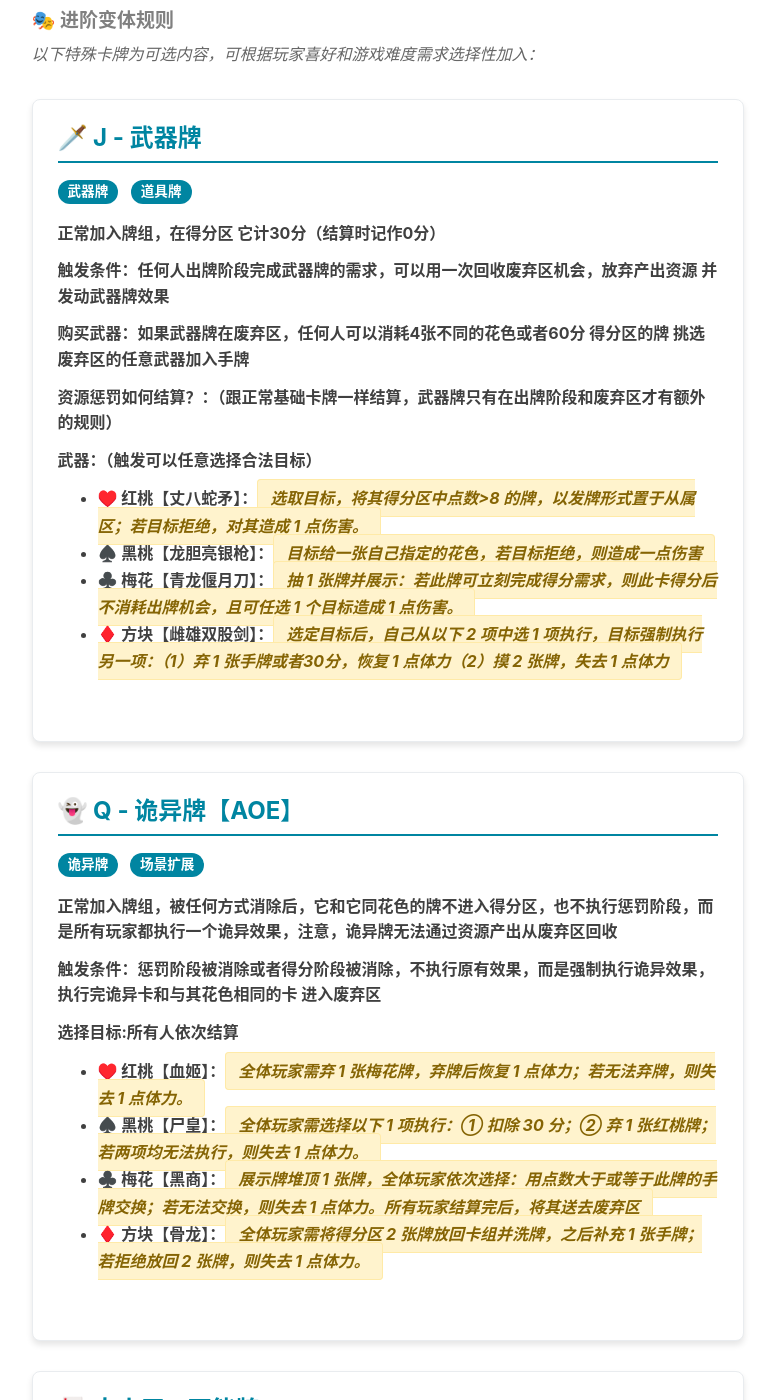
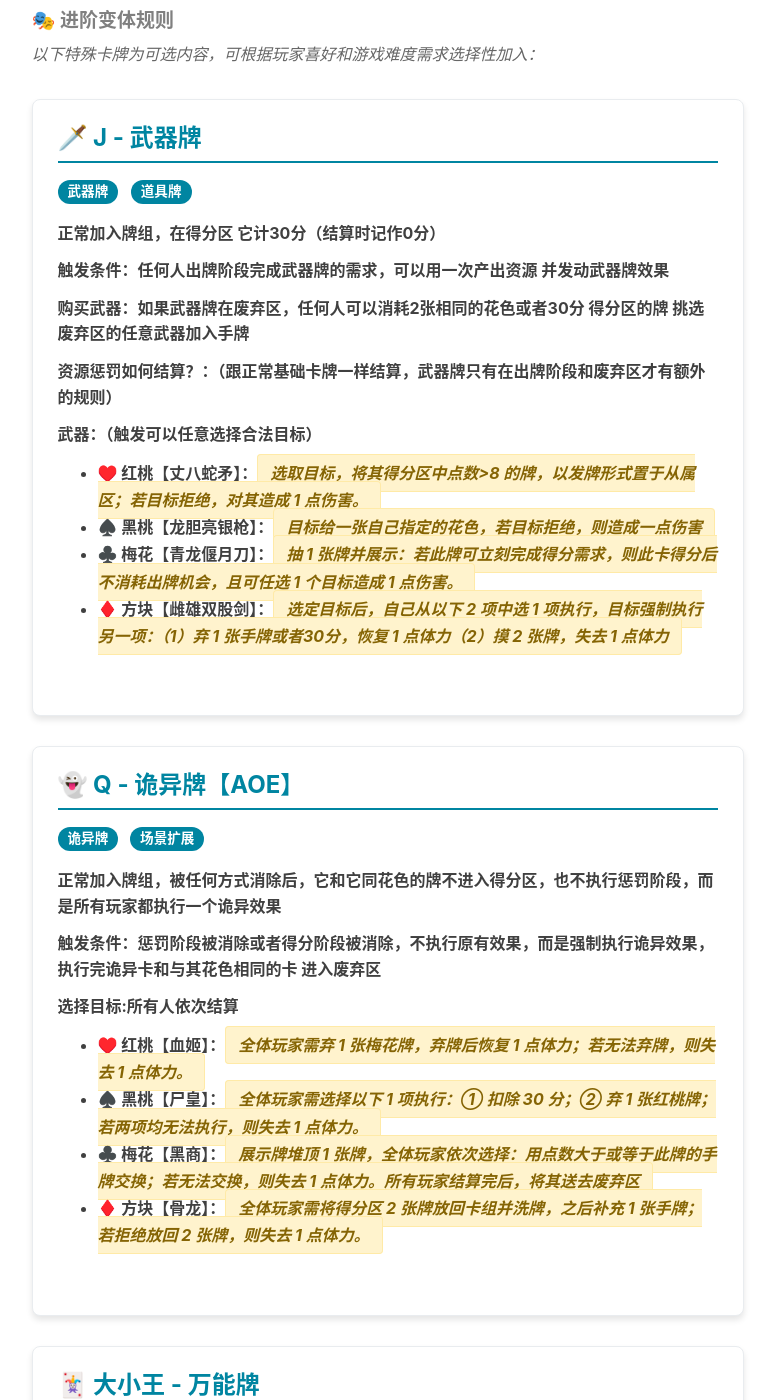
Before and after one commit to Drinkwang/jekyll2, a Jekyll site: the page built from shiguipai.html, in a window 1280 px wide and 1400 px high, scrolled down 3456 px. Shown: the whole window, without its empty margins (136-911 px from the left). Built offline with Jekyll 4.4.1, drawn with Linux system fonts in a browser that asks for light colours; nearby versions of some CDN libraries; comment, search, counter and statistics services are not loaded; some of the changed text lies outside the part shown.

Commit message:
仕诡牌

```diff
--- a/shiguipai.html
+++ b/shiguipai.html
@@ -146,7 +146,7 @@
                         <li><strong>代替惩罚</strong>玩家如果没有支付花色，可用红桃代替，当所有从属惩罚阶段结束，进入抽牌阶段</li>
                         <li><strong>抽牌阶段：</strong>玩家如果手牌小于5张，抽一张，这些是手牌</li>
                         <li><strong>出牌阶段：</strong>每回合最多可打出4张手卡（单人游戏可减少打出张数提升难度）<del>（每种花色限一次，这个限制可废除）</del>到从属上，如果从属在出牌阶段有二张花色/图案相同，2张牌都进入当前玩家的得分区（每个玩家有不同的得分区）
-                        <li><strong>产出资源</strong>每当玩家从从属获得得分后，可以从废弃区将一张从属花色（k的花色）加入手牌，这个操作每回合可以执行4次【每次完成需求可以执行】，如果没有可以加入的手牌，玩家也可以消耗2次机会从牌堆抽一张牌</li>
+                        <li><strong>产出资源</strong>每当玩家从从属获得得分后，可以从牌顶亮出三张牌，把从属相同花色（k的花色）加入手牌，这个操作每回合可以执行4次【每次完成需求可以执行】，剩下牌交给下家以任意顺序放在牌顶或者牌底</li>
                         <li><strong>出牌阶段结束：</strong>再次进入下一名玩家的发牌阶段，如果单人游玩，则还是自己的发牌阶段</li>
                     </ol>
 
@@ -189,8 +189,8 @@
                         <h4>🗡️ J - 武器牌</h4>
                         <p><span class="badge">武器牌</span> <span class="badge">道具牌</span></p>
                         <p><strong>正常加入牌组，在得分区 它计30分（结算时记作0分）</p>
-                        <p><strong>触发条件：</strong>任何人出牌阶段完成武器牌的需求，可以用一次回收废弃区机会，放弃产出资源 并发动武器牌效果</p>
-                        <p><strong>购买武器：</strong>如果武器牌在废弃区，任何人可以消耗4张不同的花色或者60分 得分区的牌 挑选废弃区的任意武器加入手牌</p>
+                        <p><strong>触发条件：</strong>任何人出牌阶段完成武器牌的需求，可以用一次产出资源 并发动武器牌效果</p>
+                        <p><strong>购买武器：</strong>如果武器牌在废弃区，任何人可以消耗2张相同的花色或者30分 得分区的牌 挑选废弃区的任意武器加入手牌</p>
                         <p><strong>资源惩罚如何结算？：（跟正常基础卡牌一样结算，武器牌只有在出牌阶段和废弃区才有额外的规则）</strong></p>
                         <p><strong>武器：（触发可以任意选择合法目标）</strong></p>
                         <ul>
@@ -204,7 +204,7 @@
                     <div class="boardgame-item">
                         <h4>👻 Q - 诡异牌【AOE】</h4>
                         <p><span class="badge">诡异牌</span> <span class="badge">场景扩展</span></p>
-                        <p><strong>正常加入牌组，被任何方式消除后，它和它同花色的牌不进入得分区，也不执行惩罚阶段，而是所有玩家都执行一个诡异效果，注意，诡异牌无法通过资源产出从废弃区回收</p>
+                        <p><strong>正常加入牌组，被任何方式消除后，它和它同花色的牌不进入得分区，也不执行惩罚阶段，而是所有玩家都执行一个诡异效果</p>
                         <p><strong>触发条件：</strong>惩罚阶段被消除或者得分阶段被消除，不执行原有效果，而是强制执行诡异效果，执行完诡异卡和与其花色相同的卡 进入废弃区</p>
                         <p><strong>选择目标:所有人依次结算</strong></p>
                         <ul>
```
